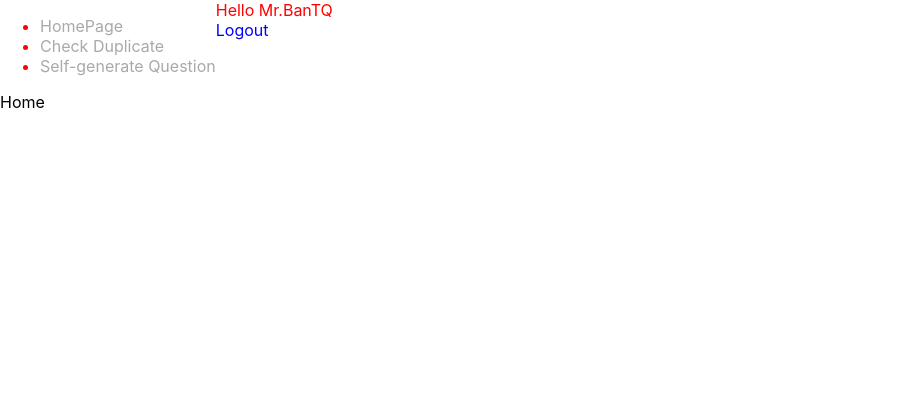
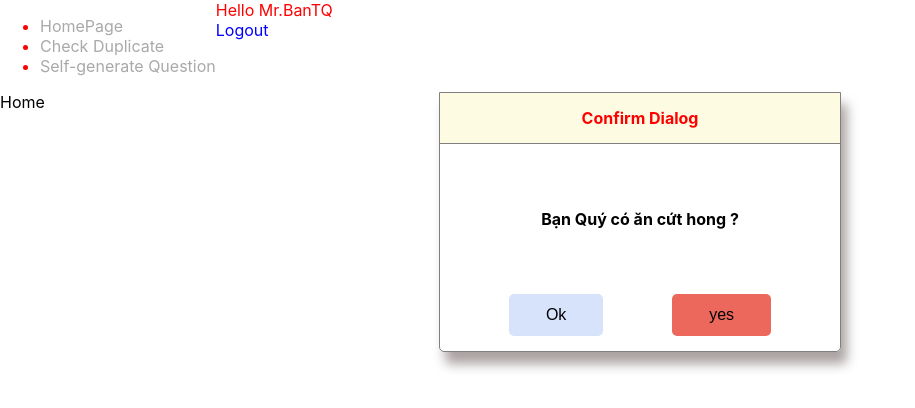
Before and after one commit to https-github-com-GiangHoang9912/capstone-project-front-end, a React (Create React App) app: page / in a window 1280 px wide. Shown: the top 408 px of the page, without its empty margins (0-915 px from the left). Built offline with nearby package versions, Linux system fonts and the light colour scheme.

Commit message:
handle choice option dialog

```diff
--- a/package.json
+++ b/package.json
@@ -14,6 +14,7 @@
     "@types/styled-components": "^4.4.1",
     "axios": "^0.21.1",
     "bootstrap": "^5.0.0",
+    "prop-types": "^15.7.2",
     "react": "^17.0.2",
     "react-dom": "^17.0.2",
     "react-helmet": "^6.1.0",
--- a/src/common/dialog.tsx
+++ b/src/common/dialog.tsx
@@ -1,16 +1,38 @@
 import styled from 'styled-components'
+import PropTypes from 'prop-types'
 
-const DialogComponent = ({
-  className = '',
-  title = '',
-  message = '',
-  buttonAccept = '',
-  buttonCancel = '',
-  isValid = true,
-}) => {
+DialogComponent.propTypes ={
+  className: PropTypes.string,
+  title: PropTypes.string.isRequired,
+  message: PropTypes.string.isRequired,
+  buttonAccept: PropTypes.string.isRequired,
+  buttonCancel: PropTypes.string.isRequired,
+  isValid: PropTypes.bool.isRequired,
+  handleDialogChoice: PropTypes.func.isRequired
+}
+
+DialogComponent.defaultProps ={
+  className:''
+}
+
+function DialogComponent(props: any) {
+  const {
+    className,
+    title,
+    message,
+    buttonAccept,
+    buttonCancel,
+    isValid,
+    handleDialogChoice
+  } = props
+
   let classOfTitle = 'title-valid'
   if (!isValid) {
     classOfTitle = 'title-duplicate'
+  }
+
+  function handleChoice(choice: boolean){
+    handleDialogChoice(choice)
   }
 
   return (
@@ -19,8 +41,8 @@ const DialogComponent = ({
         <div className={classOfTitle}>{title}</div>
         <div className="message">{message}</div>
         <div className="div-button">
-          <button className="button buttonAccept">{buttonAccept}</button>
-          <button className="button buttonCancel">{buttonCancel}</button>
+          <button className="button buttonAccept" onClick={() => handleChoice(true)}>{buttonAccept}</button>
+          <button className="button buttonCancel" onClick={() => handleChoice(false)}>{buttonCancel}</button>
         </div>
       </div>
     </div>
--- a/src/screen/home.tsx
+++ b/src/screen/home.tsx
@@ -1,20 +1,25 @@
 // import React from 'react'
-// import DialogComponent from '../common/dialog'
+import DialogComponent from '../common/dialog'
 
 // import Constant from "../const.json";
 // import axios from "axios";
 
 function HomePage(props: any) {
+  function handleDialogChoice(choice: boolean) {
+    console.log(choice)
+  }
+
   return (
     <div>
       {/* test dialog confirm */}
-      {/* <DialogComponent
+      <DialogComponent
         title="Confirm Dialog"
         message="Bạn Quý có ăn cứt hong ?"
         buttonAccept="Ok"
-        buttonCancel="No"
+        buttonCancel="yes"
         isValid={false}
-      /> */}
+        handleDialogChoice={handleDialogChoice}
+      />
       Home
     </div>
   )
```
Also changed, not shown: 1 other file (tests, documents, lock files or other folders).
